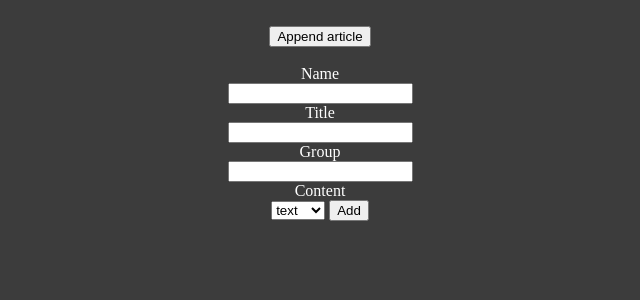
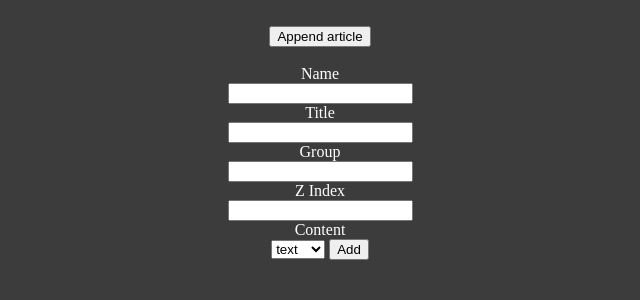
Before and after one commit to SzybkiRabarbar/AlgorithmsWithEase, a Django app: page /add/article in a window 1280 px wide. Shown: the top 300 px of the page, without its empty margins (320-960 px from the left). Run offline with Django 5.2, Linux system fonts and the light colour scheme; the visitor is signed in with stand-in values (Sample User, id 1); parts of the project's set-up code (start-up, migrations or seed data) failed here and were passed over.

Commit message:
Back: Add new fields in postgre models and firebase content add templates

```diff
--- a/backend/awe/postgre_manager/models.py
+++ b/backend/awe/postgre_manager/models.py
@@ -11,6 +11,7 @@ class Article(models.Model):
     name = models.CharField(max_length=255)
     fire_id = models.CharField(max_length=255)
     group = models.ForeignKey(Group, on_delete=models.SET_DEFAULT, default=1)
+    z_index = models.IntegerField(default=0)
 
     def __str__(self):
         return self.name
--- a/backend/awe/site_content/firebase_conn/firebase_conn.py
+++ b/backend/awe/site_content/firebase_conn/firebase_conn.py
@@ -19,6 +19,10 @@ class Firebase():
         scheduler_thread.start()
 
     def refresh_connection(self):
+        """
+        Every 90 seccond reads data from firebase to keep session alive,
+        which eliminates the long loading time.
+        """
         while True:
             self.db.collection('refresh').document('_').get().to_dict()
             time.sleep(90)
--- a/backend/awe/site_content/templates/add_article.html
+++ b/backend/awe/site_content/templates/add_article.html
@@ -24,6 +24,10 @@
 
         <label for="group_id">Group</label><br />
         <input type="number" id="group_id" name="group_id"><br />
+
+        <label for="z_index">Z Index</label><br />
+        <input type="number" id="z_index" name="z_index"><br />
+
 
         <label for="picked">Content</label><br />
         <select id="picked">
@@ -133,6 +137,7 @@
                     ]
                     break;
             }
+            params.push([counter + ":afterspace", 'number']);
             addFields(params);
 
             ++counter;
--- a/backend/awe/site_content/views.py
+++ b/backend/awe/site_content/views.py
@@ -30,7 +30,8 @@ def add_article_view(request):
         article = Article(
             name=request.POST.get('name'),
             fire_id=fire_id,
-            group_id=article_data['group_id']
+            group_id=article_data['group_id'],
+            z_index=request.POST.get('z_index'),
         )
         article.save()
 
@@ -46,7 +47,7 @@ def add_problem_view(request):
         problem = Problem(
             name=request.POST.get('name'),
             fire_id=fire_id,
-            group_id=problem_data['group_id']
+            group_id=problem_data['group_id'],
         )
         problem.save()
 
@@ -129,6 +130,8 @@ class Utils:
                 case '4':  # note
                     content_dict['note'] = form[id_ + 'note']
 
+            content_dict['afterspace'] = form[id_ + 'afterspace']
+
             counter += 1
         return result
 
@@ -144,7 +147,7 @@ class Utils:
         form_ = dict(request.POST.items())
 
         for key in ['problem_url', 'group_id', 'important',
-                    'solution_url', 'video_url']:
+                    'solution', 'video_url', 'difficulty']:
             if key in form_:
                 result[key] = form_[key]
 
```
Also changed, not shown: backend/awe/site_content/templates/add_problem.html (+5 -2 lines), backend/awe/postgre_manager/migrations/0002_article_z_index.py (added).
